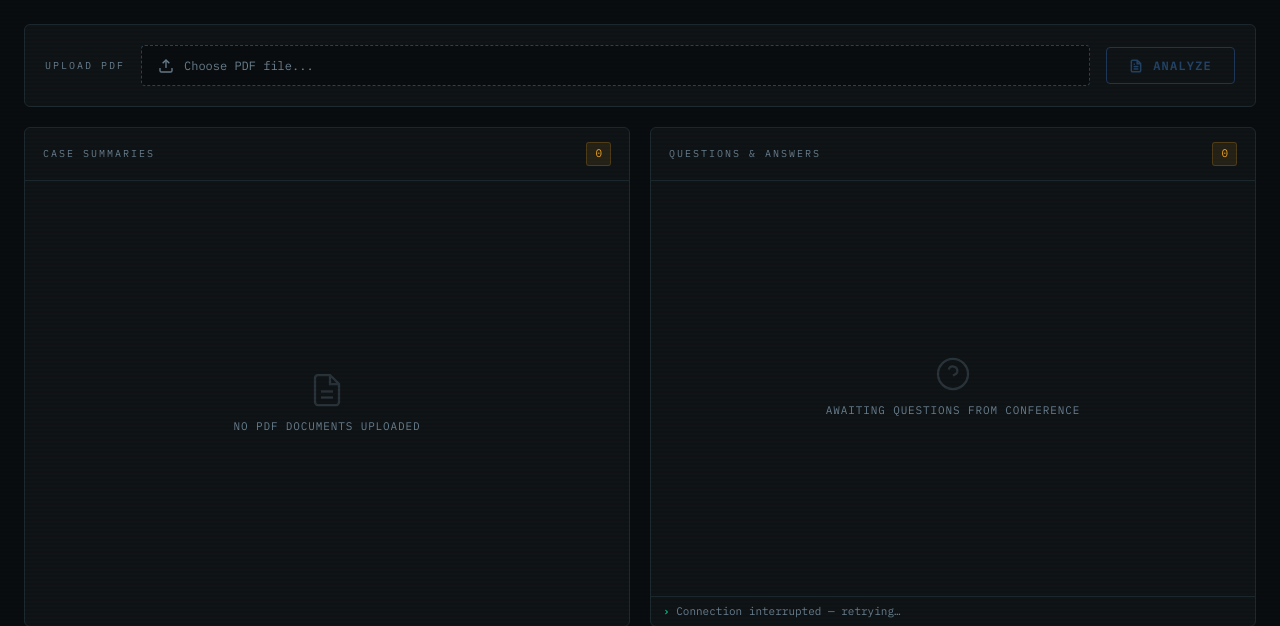
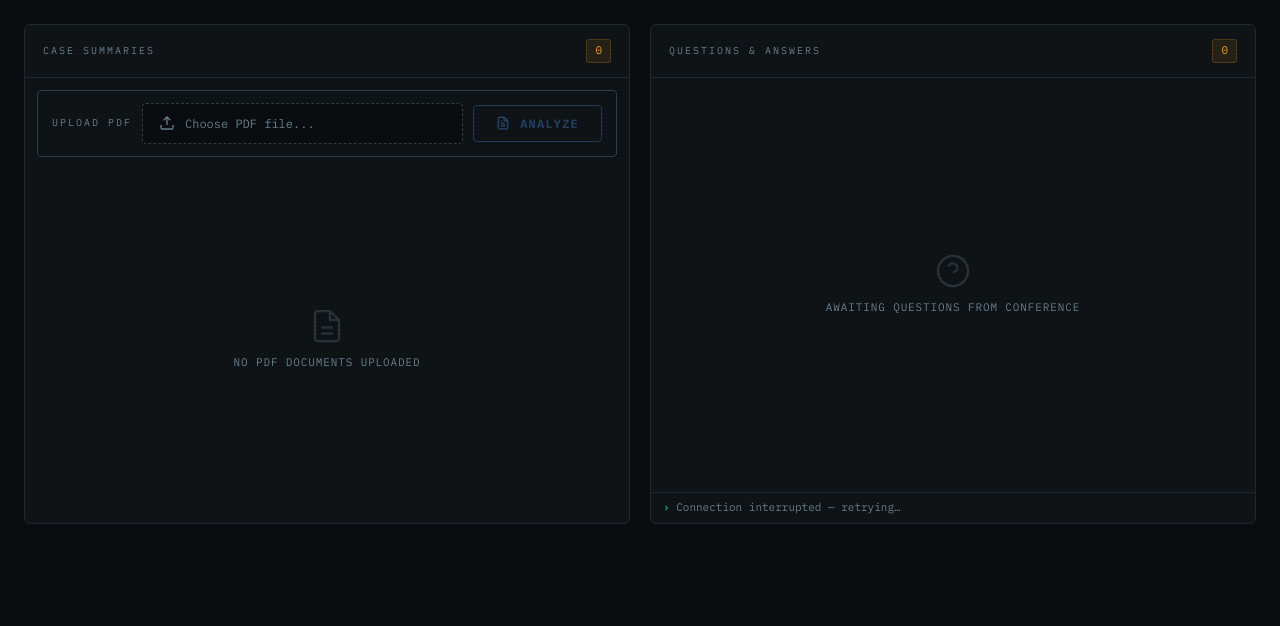
Before and after one commit to rsakai10/AI-MM, a Flask app: page / in a window 1280 px wide. Shown: the part 133-759 px from the top of the page. After the commit the page ends 657 px from the top, so only its background shows below. Run offline with Flask 3, Linux system fonts and the light colour scheme; data that the repository does not hold is empty; some libraries are stand-ins or nearby versions.

Commit message:
Move PDF uploader inside Case Summary panel and make it half-width

```diff
--- a/templates/index.html
+++ b/templates/index.html
@@ -192,14 +192,15 @@
 
     /* PDF Upload Section */
     .upload-section {
-      background: var(--surface);
-      border: 1px solid var(--border);
-      border-radius: 6px;
-      padding: 20px;
+      background: transparent;
+      border: 1px solid var(--border-hi);
+      border-radius: 4px;
+      padding: 12px 14px;
       display: flex;
       align-items: center;
-      gap: 16px;
+      gap: 10px;
       flex-wrap: wrap;
+      margin: 12px 12px 0 12px;
     }
 
     .upload-label {
@@ -214,7 +215,7 @@
     .file-input-wrapper {
       position: relative;
       flex: 1;
-      min-width: 200px;
+      min-width: 150px;
     }
 
     .file-input-wrapper input[type="file"] {
@@ -500,7 +501,17 @@
 
   <div class="content">
 
-    <!-- PDF Upload Section -->
+    <!-- Two Column Results Grid -->
+    <div class="results-grid">
+
+      <!-- PDF Summaries Panel -->
+      <div class="panel">
+        <div class="panel-header">
+          <span class="panel-title">Case Summaries</span>
+          <span class="panel-count" id="pdfCount">0</span>
+        </div>
+
+        <!-- PDF Upload Section (inside panel) -->
         <div class="upload-section">
           <span class="upload-label">Upload PDF</span>
           <div class="file-input-wrapper">
@@ -524,16 +535,6 @@
             </svg>
             <span>Analyze</span>
           </button>
-    </div>
-
-    <!-- Two Column Results Grid -->
-    <div class="results-grid">
-
-      <!-- PDF Summaries Panel -->
-      <div class="panel">
-        <div class="panel-header">
-          <span class="panel-title">Case Summaries</span>
-          <span class="panel-count" id="pdfCount">0</span>
         </div>
 
         <div class="panel-body" id="pdfList">
```
Lines whose indentation alone changed are shown as unchanged.
